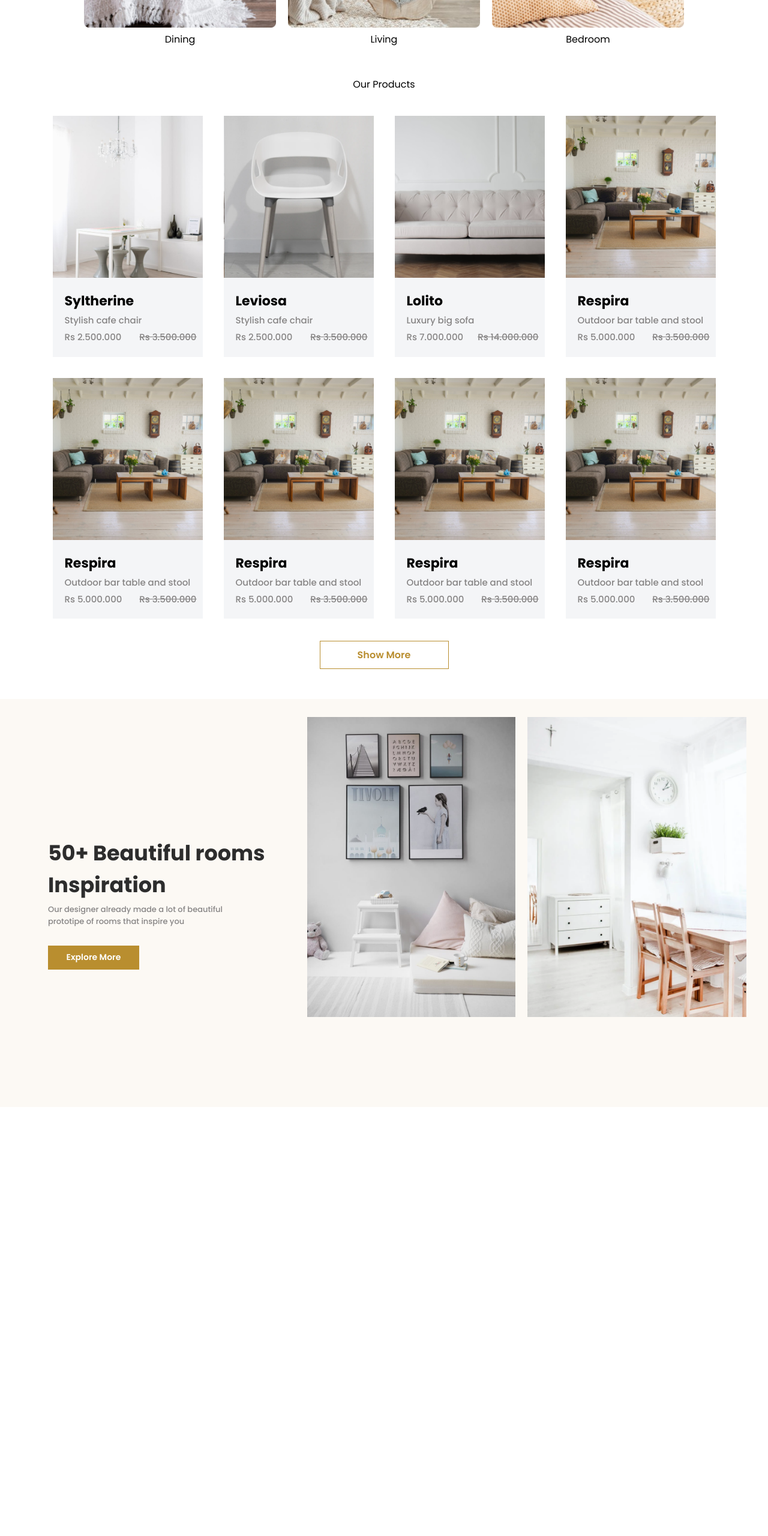
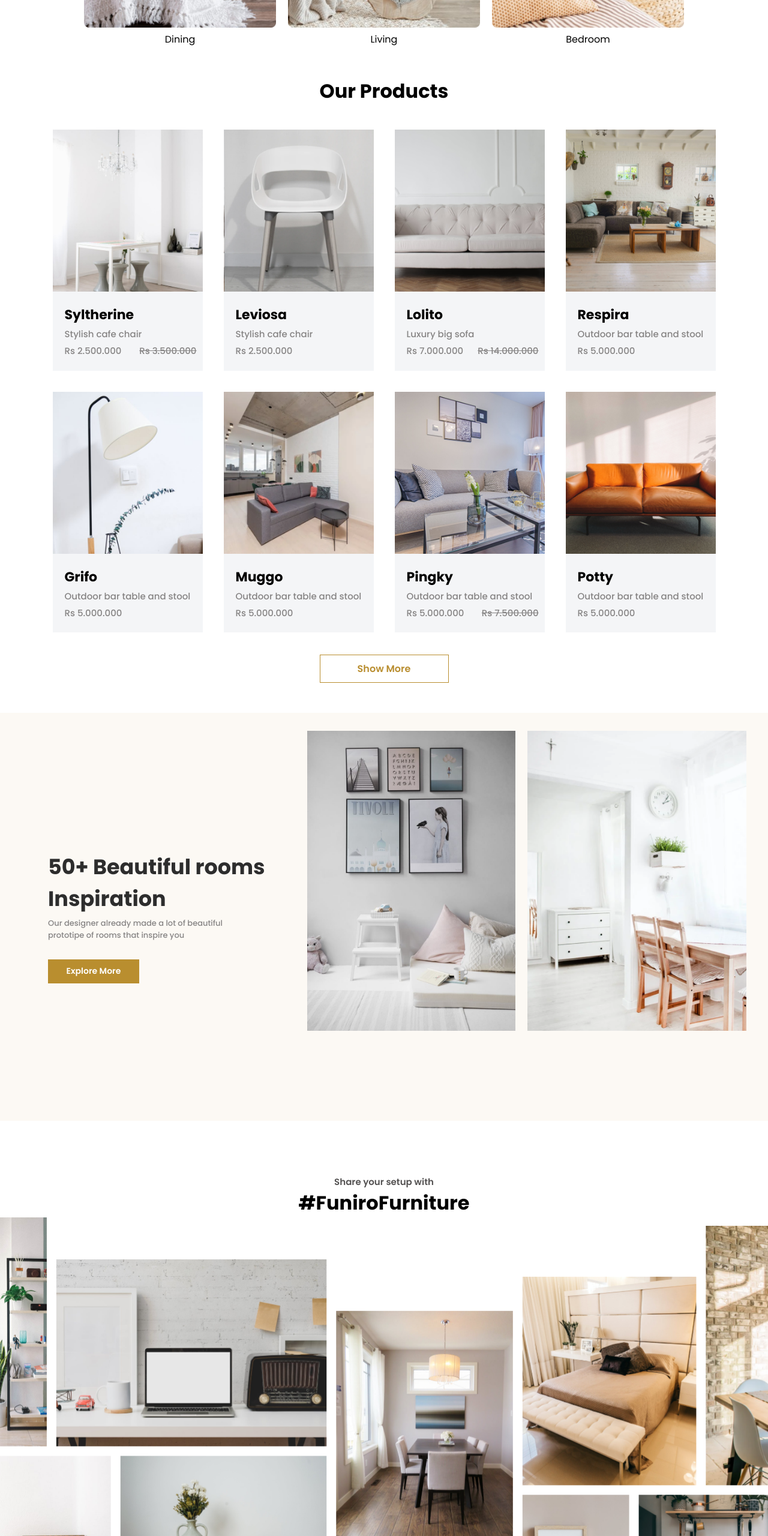
Before and after one commit to ayushydv04/Furniro-ecommerce, a plain HTML site: page index.html in a window 1280 px wide. Shown: the part 1260-3820 px from the top of the page at 60% size. Before the commit the page ends 3200 px from the top, so only its background shows below. Drawn offline with Linux system fonts and the light colour scheme.

Commit message:
completed

```diff
--- a/index.html
+++ b/index.html
@@ -99,7 +99,6 @@
                     <p>Stylish cafe chair</p>
                     <div class="price">
                         <p>Rs 2.500.000</p>
-                        <p class="stroke">Rs 3.500.000</p>
                     </div>
                 </div>
                 <div class="product-card">
@@ -117,43 +116,39 @@
                     <p>Outdoor bar table and stool</p>
                     <div class="price">
                         <p>Rs 5.000.000</p>
-                        <p class="stroke">Rs 3.500.000</p>
                     </div>
                 </div>
                 <div class="product-card">
-                    <img src="./Assets/Respira.png" alt="">
-                    <h4>Respira</h4>
+                    <img src="./Assets/Grifo.png" alt="">
+                    <h4>Grifo</h4>
                     <p>Outdoor bar table and stool</p>
                     <div class="price">
                         <p>Rs 5.000.000</p>
-                        <p class="stroke">Rs 3.500.000</p>
                     </div>
                 </div>
                 <div class="product-card">
-                    <img src="./Assets/Respira.png" alt="">
-                    <h4>Respira</h4>
+                    <img src="./Assets/Muggo.png" alt="">
+                    <h4>Muggo</h4>
                     <p>Outdoor bar table and stool</p>
                     <div class="price">
                         <p>Rs 5.000.000</p>
-                        <p class="stroke">Rs 3.500.000</p>
                     </div>
                 </div>
                 <div class="product-card">
-                    <img src="./Assets/Respira.png" alt="">
-                    <h4>Respira</h4>
+                    <img src="./Assets/Pingky.png" alt="">
+                    <h4>Pingky</h4>
                     <p>Outdoor bar table and stool</p>
                     <div class="price">
                         <p>Rs 5.000.000</p>
-                        <p class="stroke">Rs 3.500.000</p>
+                        <p class="stroke">Rs 7.500.000</p>
                     </div>
                 </div>
                 <div class="product-card">
-                    <img src="./Assets/Respira.png" alt="">
-                    <h4>Respira</h4>
+                    <img src="./Assets/Potty.png" alt="">
+                    <h4>Potty</h4>
                     <p>Outdoor bar table and stool</p>
                     <div class="price">
                         <p>Rs 5.000.000</p>
-                        <p class="stroke">Rs 3.500.000</p>
                     </div>
                 </div>
             </div>
@@ -181,6 +176,19 @@
         </div>
     </div>
 
+    <div class="gallery-section">
+        <p>Share your setup with</p>
+        <h1>#FuniroFurniture</h1>
+        <div class="gallery-img">
+
+        </div>
+    </div>
+
+    <hr class="line">
+
+    <div class="footer">
+
+    </div>
 
 </body>
 </html>
--- a/style.css
+++ b/style.css
@@ -148,13 +148,13 @@ body{
     width: 320px;
 }
 
-
-
 .products-section  > p{
     margin-top: 50px;
     text-align: center;
     margin-bottom: 40px;
-    /* border: 2px solid green; */
+    display: block;
+    font-size: 2em;
+    font-weight: bold;
 }
 
 .products{
@@ -289,11 +289,6 @@ body{
     cursor: pointer;
 }
 
-
-
-
-
-
 .inspiration-images{
     padding-top: 30px;
     display: flex;
@@ -303,3 +298,38 @@ body{
     width: 70%;
     height: 500px;
 }
+
+.gallery-section{
+    margin-top: 60px;
+    text-align: center;
+    /* border: 2px solid black; */
+    padding: 30px 0;
+}
+
+.gallery-img{
+    width: 100%;
+    height: 90vh;
+    background-image: url("./Assets/group.png");
+    background-size: cover;
+    background-repeat: no-repeat;
+}
+
+.gallery-section > p{
+    font-size: 15px;
+    font-weight: 600;
+    color: rgb(84, 82, 82);
+}
+
+.footer{
+    border: 2px solid red;
+    width: 100%;
+    height: 65vh;
+    margin-top: 20px;
+}
+
+.line{
+    margin-top: 25px;
+    width: 100%;
+    background-color: grey;
+    /* height: 10px; */
+}
```
